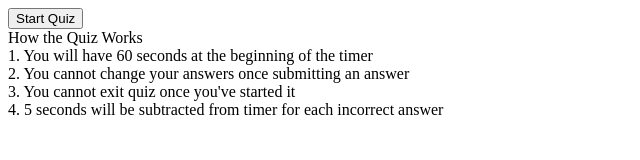
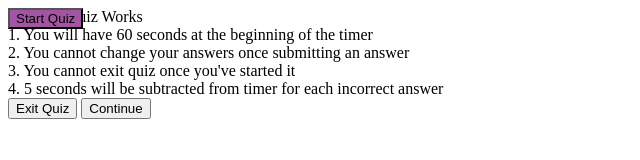
Before and after one commit to smonahan1993/Code-Quiz, a plain HTML site: page index.html in a window 1280 px wide. Shown: the whole page, without its empty margins (0-640 px from the left). Drawn offline with Linux system fonts and the light colour scheme.

Commit message:
added style sheet

```diff
--- /dev/null
+++ b/Assets/style.css
@@ -0,0 +1,11 @@
+:root {
+
+    --background-color: rgb(163, 85, 163);
+}
+
+.start_btn button {
+
+    position: absolute;
+    background-color: var(--background-color) ;
+
+}
--- a/index.html
+++ b/index.html
@@ -5,6 +5,7 @@
     <meta http-equiv="X-UA-Compatible" content="IE=edge">
     <meta name="viewport" content="width=device-width, initial-scale=1.0">
     <title>JavaScript Quiz</title>
+    <link href="assets/style.css" rel="stylesheet" type="text/css">
 </head>
 <body>
     <div class="start_btn"><button>Start Quiz</button></div>
@@ -19,6 +20,10 @@
             <div class="rules">3. You cannot exit quiz once you've started it</div>
             <div class="rules">4. 5 seconds will be subtracted from timer for each incorrect answer</div>
         </div>
+        <div class="buttons">
+            <button class="Exit">Exit Quiz</button>
+            <button class="Restart">Continue</button>
+        </div>
 
     </div>
 
```
Also changed, not shown: style.css (deleted).
